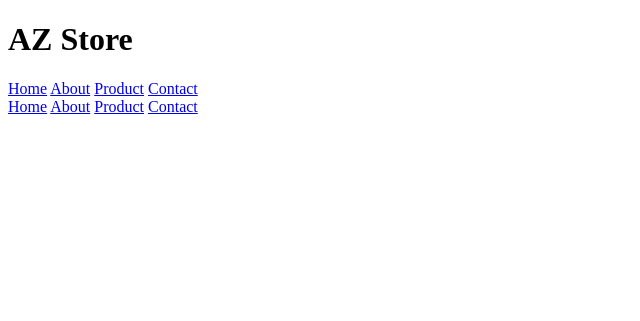
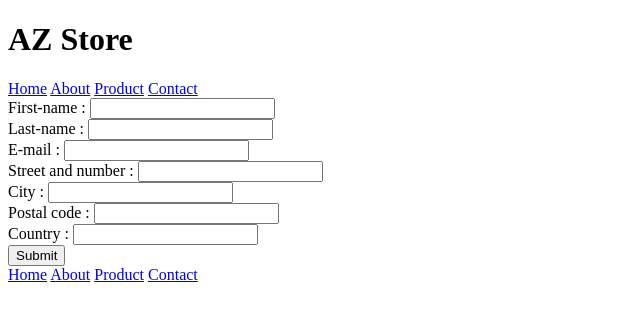
Before and after one commit to manesjonathan/az_store, a PHP site: page /checkout.php in a window 1280 px wide. Shown: the top 321 px of the page, without its empty margins (0-640 px from the left). Run offline with PHP 8.4, Linux system fonts and the light colour scheme; data that the repository does not hold is empty.

Commit message:
fusion form and checkout

```diff
--- a/checkout.php
+++ b/checkout.php
@@ -1,3 +1,73 @@
+<?php
+session_start();
+$arrayForm = array();
+if (isset($_POST['submit'])) {
+    $error = false;
+    $error_message = "";
+    foreach ($_POST as $key => $value) {
+        if (empty($value)) {
+            $error = true;
+            $error_message = "The form is not complete.";
+        }
+    }
+    if ($error) {
+?>
+        <p class="errorMsg"> <?php $error_message ?></p>
+        <?php
+        echo $error_message;
+    } else {
+        $arrayForm = array(
+            'fname' => $_POST['fname'],
+            'lname' => $_POST['lname'],
+            'email' => $_POST['email'],
+            'streetNumber' => $_POST['streetNumber'],
+            'city' => $_POST['city'],
+            'postalCode' => $_POST['postalCode'],
+            'country' => $_POST['country']
+        );
+        checkForm($arrayForm);
+    }
+}
+
+function checkForm($arrayForm)
+{
+    $fname = $_POST['fname'];
+    //echo $fname;
+    $lname = $_POST['lname'];
+    //echo $lname;
+    $email = $_POST['email'];
+    $email = filter_var($email, FILTER_SANITIZE_EMAIL);
+    $postalCode = $_POST['postalCode'];
+    if (ctype_alpha($fname) && ctype_alpha($lname) && filter_var($email, FILTER_VALIDATE_EMAIL) && ctype_digit($postalCode)) {
+        $_SESSION['user_input'] = $arrayForm;
+        include "./mail.php";
+        send_mail($email);
+        header("Location: ./confirmation.php");
+    } else {
+        if (!ctype_alpha($fname)) {
+        ?>
+            <p class="errorMsg">Warning: incorrect first-name. It can only contain letters.</p>
+        <?php
+        }
+        if (!ctype_alpha($lname)) {
+        ?>
+            <p class="errorMsg">Warning: incorrect last-name. It can only contain letters.</p>
+        <?php
+        }
+        if (!filter_var($email, FILTER_VALIDATE_EMAIL)) {
+        ?>
+            <p class="errorMsg">Warning: the format of the e-mail address is incorrect.</p>
+        <?php
+        }
+        if (!ctype_digit($postalCode)) {
+        ?>
+            <p class="errorMsg">Warning: incorrect postal code. It can only contain numbers.</p>
+<?php
+        }
+    }
+}
+?>
+
 <!DOCTYPE html>
 <html lang="en">
 
@@ -13,7 +83,7 @@
     <header>
         <h1>AZ Store</h1>
         <nav>
-            <a href="index.php">Home</a>
+            <a href="./index.php">Home</a>
             <a href="#about">About</a>
             <a href="#product">Product</a>
             <a href="#contact">Contact</a>
@@ -22,11 +92,36 @@
     <main>
         <?php
 
-        foreach ($shopping_cart_list as $shopping_item) {
-            //display each element in HTML format (summary of shopping cart), no buttons
-        }
+        //foreach ($shopping_cart_list as $shopping_item) {
+        //display each element in HTML format (summary of shopping cart), no buttons
+        //}
         //display total somewhere (variable saved in $_SESSION)
-
+        ?>
+        <form action="" method="post">
+            <label for="fname">First-name : </label>
+            <input type="text" id="fname" name="fname" value="<?php echo isset($_POST["fname"]) ? $_POST["fname"] : ''; ?>">
+            <br>
+            <label for="lname">Last-name : </label>
+            <input type="text" id="lname" name="lname" value="<?php echo isset($_POST["lname"]) ? $_POST["lname"] : ''; ?>">
+            <br>
+            <label for="mail">E-mail : </label>
+            <input type="text" id="email" name="email" value="<?php echo isset($_POST["email"]) ? $_POST["email"] : ''; ?>">
+            <br>
+            <label for="streetNumber">Street and number : </label>
+            <input type="text" id="streetNumber" name="streetNumber" value="<?php echo isset($_POST["streetNumber"]) ? $_POST["streetNumber"] : ''; ?>">
+            <br>
+            <label for="city">City : </label>
+            <input type="text" id="city" name="city" value="<?php echo isset($_POST["city"]) ? $_POST["city"] : ''; ?>">
+            <br>
+            <label for="postalCode">Postal code : </label>
+            <input type="text" id="postalCode" name="postalCode" value="<?php echo isset($_POST["postalCode"]) ? $_POST["postalCode"] : ''; ?>">
+            <br>
+            <label for="country">Country : </label>
+            <input type="text" id="country" name="country" value="<?php echo isset($_POST["country"]) ? $_POST["country"] : ''; ?>">
+            <br>
+            <input type="submit" name="submit" value="Submit">
+        </form>
+        <?php
         //display the form + button submit
 
         //on submit: sanitize and validate data + submit
@@ -41,7 +136,7 @@
 
     <footer>
         <nav>
-            <a href="/index.php">Home</a>
+            <a href="./index.php">Home</a>
             <a href="#about">About</a>
             <a href="#product">Product</a>
             <a href="#contact">Contact</a>
--- a/confirmation.php
+++ b/confirmation.php
@@ -26,7 +26,7 @@ $country = $arrayForm['country'];
     <header>
         <h1>AZ Store</h1>
         <nav>
-            <a href="#home">Home</a>
+            <a href="./index.php">Home</a>
             <a href="#about">About</a>
             <a href="#product">Product</a>
             <a href="#contact">Contact</a>
@@ -43,7 +43,7 @@ $country = $arrayForm['country'];
     </main>
     <footer>
         <nav>
-            <a href="#home">Home</a>
+            <a href="./index.php">Home</a>
             <a href="#about">About</a>
             <a href="#product">Product</a>
             <a href="#contact">Contact</a>
```
